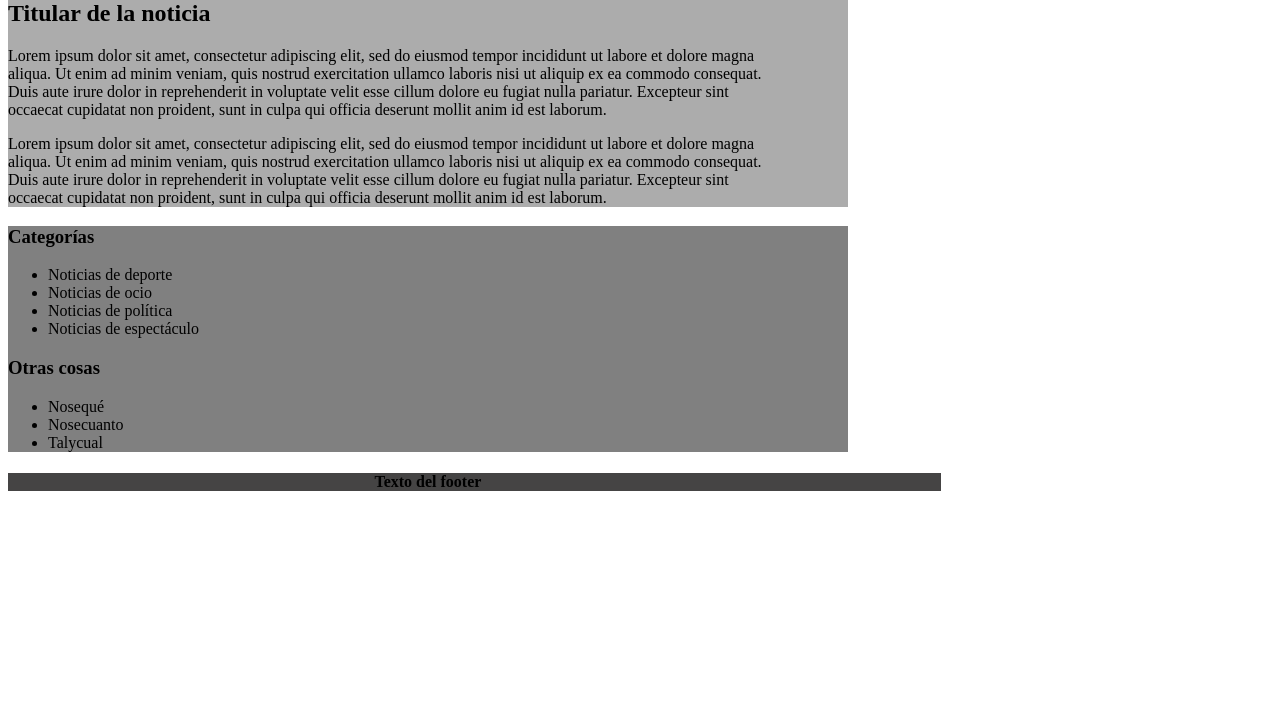
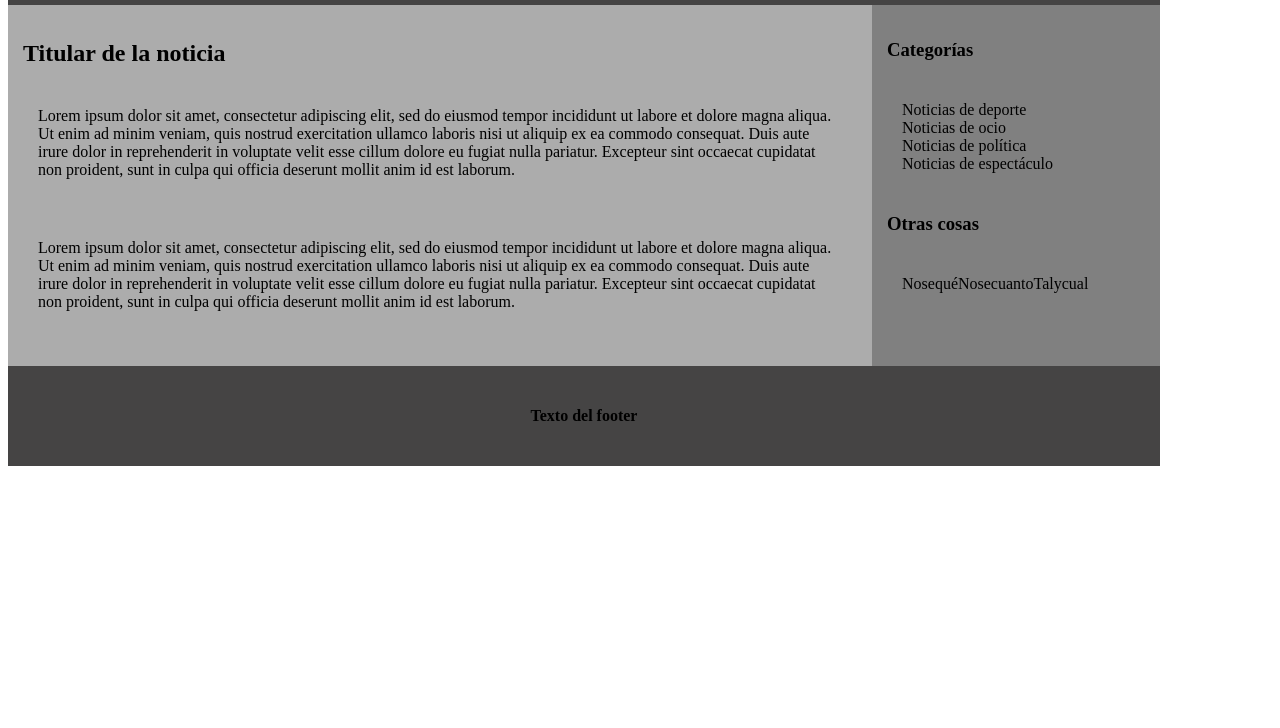
Before and after one commit to TelasGonzas/layout-exercise, a plain HTML site: page index.html in a window 1280 px wide. Shown: the part 80-808 px from the top of the page. Drawn offline with Linux system fonts and the light colour scheme.

Commit message:
Add styles.css

```diff
--- a/index.html
+++ b/index.html
@@ -13,28 +13,34 @@
 </head>
 
 <body>
+  <div class="container">
     <header class="header">
       <h1 class="title">Título</h1>
     </header>
-  <main class="container">
-    <section class="main-section">
+    <main class="ipsum">
+      <div class="main-section">
         <h2 class="h2">Titular de la noticia</h2>
-      <p class="paragraph">Lorem ipsum dolor sit amet, consectetur adipiscing elit, sed do eiusmod tempor incididunt ut
+        <p class="paragraph">Lorem ipsum dolor sit amet, consectetur adipiscing elit, sed do eiusmod tempor incididunt
+          ut
           labore et dolore
           magna
           aliqua. Ut enim ad minim veniam, quis nostrud exercitation ullamco laboris nisi ut aliquip ex ea commodo
           consequat. Duis
-        aute irure dolor in reprehenderit in voluptate velit esse cillum dolore eu fugiat nulla pariatur. Excepteur sint
+          aute irure dolor in reprehenderit in voluptate velit esse cillum dolore eu fugiat nulla pariatur. Excepteur
+          sint
           occaecat cupidatat non proident, sunt in culpa qui officia deserunt mollit anim id est laborum.</p>
-      <p class="paragraph">Lorem ipsum dolor sit amet, consectetur adipiscing elit, sed do eiusmod tempor incididunt ut
+        <p class="paragraph">Lorem ipsum dolor sit amet, consectetur adipiscing elit, sed do eiusmod tempor incididunt
+          ut
           labore et dolore
           magna
           aliqua. Ut enim ad minim veniam, quis nostrud exercitation ullamco laboris nisi ut aliquip ex ea commodo
           consequat. Duis
-        aute irure dolor in reprehenderit in voluptate velit esse cillum dolore eu fugiat nulla pariatur. Excepteur sint
+          aute irure dolor in reprehenderit in voluptate velit esse cillum dolore eu fugiat nulla pariatur. Excepteur
+          sint
           occaecat cupidatat non proident, sunt in culpa qui officia deserunt mollit anim id est laborum.</p>
-    </section>
-    <aside class="side-bar">
+      </div>
+      <div class="side-bar">
+        <aside class="aside">
           <h3 class="list-title">Categorías</h3>
           <ul class="side-list">
             <li>Noticias de deporte</li>
@@ -49,10 +55,12 @@
             <li>Talycual</li>
           </ul>
         </aside>
+      </div>
     </main>
     <footer class="footer">
       <h4 class="footer-text">Texto del footer</h4>
     </footer>
+  </div>
 </body>
 
 </html>
--- a/styles.css
+++ b/styles.css
@@ -1,20 +1,64 @@
 * {
-  width: 90%;
+  box-sizing: border-box;
 }
+
+html,
+body {
+  height: 100%;
+}
+
 .title {
   background-color: rgb(69, 68, 68);
+  margin: 0;
+  padding: 20px;
+}
+
+.container {
+  width: 90vw;
+  max-width: 1200px;
 }
 
 .main-section {
   background-color: rgb(172, 172, 172);
+  max-width: 75%;
+  padding: 15px;
+}
+
+.ipsum {
+  display: flex;
+}
+
+.paragraph {
+  margin: 15px;
+  margin-top: 20px;
+  margin-bottom: 20px;
+  padding-top: 20px;
+  padding-bottom: 20px;
+  flex: 2;
 }
 
 .side-bar {
   background-color: grey;
+  max-width: 25%;
+  padding: 15px;
+  flex: 1;
+}
+
+.side-list {
+  list-style: none;
+  margin: 15px;
+  margin-top: 20px;
+  margin-bottom: 20px;
+  padding: 0;
+  padding-top: 20px;
+  padding-bottom: 20px;
+  display: flex;
+  flex-wrap: wrap;
 }
 
 .footer {
   background-color: rgb(69, 68, 68);
+  padding: 20px;
 }
 
 .footer-text {
```
Lines whose indentation alone changed are shown as unchanged.
